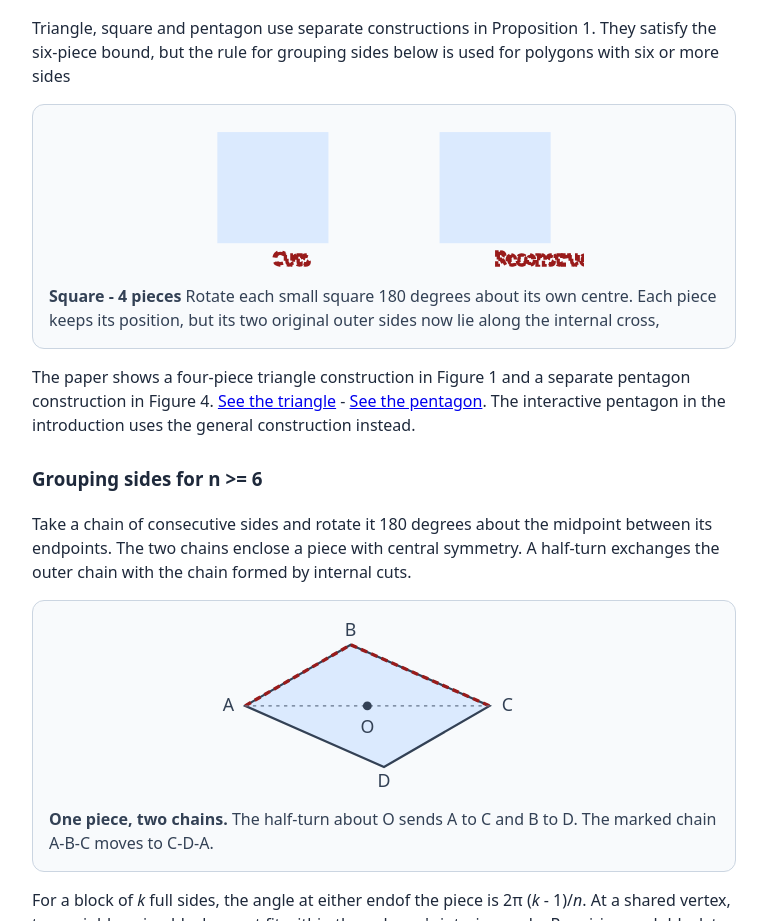
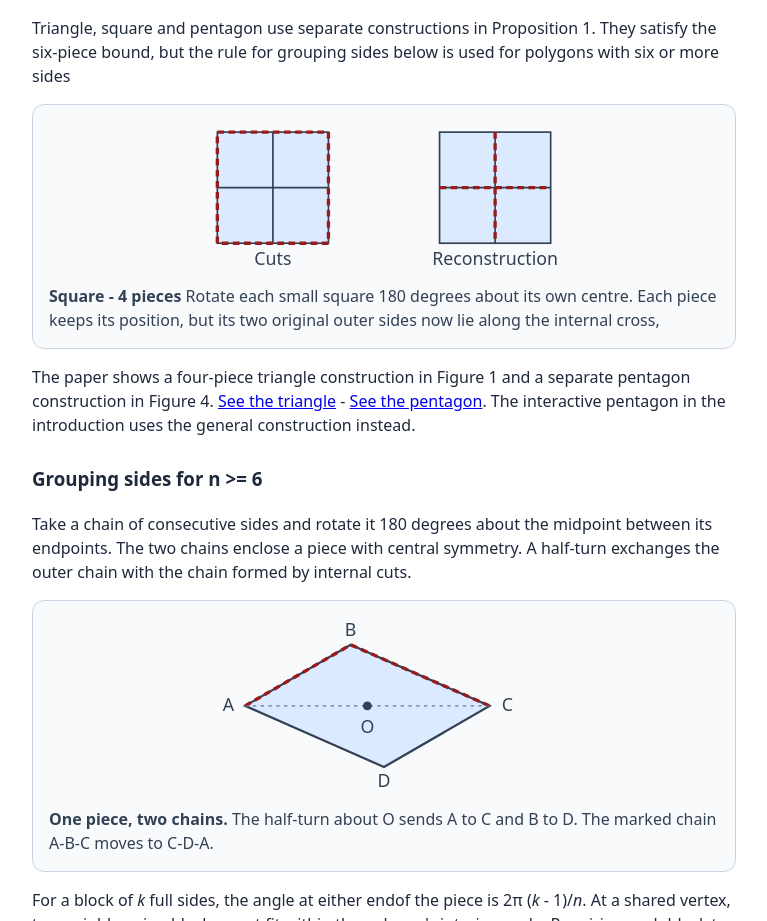
Before and after one commit to RobertoCuevasP/Inside-Out-Disections, a plain HTML site: page index.html in a window 1280 px wide. Shown: the part 2830-3751 px from the top of the page, without its empty margins (64-831 px from the left). Drawn offline with Linux system fonts and the light colour scheme.

Commit message:
Correction for square example

```diff
--- a/index.html
+++ b/index.html
@@ -116,13 +116,17 @@
       <h3>Small regular polygons</h3>
       <p>Triangle, square and pentagon use separate constructions in Proposition 1. They satisfy the six-piece bound, but the rule for grouping sides below is used for polygons with six or more sides</p>
       <figure class="regular-diagram">
-        <svg viewBox="0 0 360 136" role="img" aria-label="A square cut into four smaller squares. Before rotation, the marked segments are on the outside. After each piece rotates 180 degrees, those segments lie on the internal cross">
-          <g fill="#dbeafe" stroke="334155" stroke-width="1.5">
-            <rect x="30" y="10" width="100" height="100" />
+        <svg viewBox="0 0 360 136" role="img" aria-label="A square cut into four smaller squares. Before rotation, the marked segments are on the outside. After each piece rotates 180 degrees, those segments lie on the internal cross.">
+          <g fill="#dbeafe" stroke="#334155" stroke-width="1.5">
+            <rect x="30" y="10" width="100" height="100"/>
             <rect x="230" y="10" width="100" height="100"/>
             <path d="M80 10V110 M30 60H130 M280 10V110 M230 60H330"/>
           </g>
           <g fill="none" stroke="#991b1b" stroke-width="3" stroke-dasharray="6 4">
+            <rect x="30" y="10" width="100" height="100"/>
+            <path d="M280 10V110 M230 60H330"/>
+          </g>
+          <g fill="#334155" text-anchor="middle">
             <text x="80" y="130">Cuts</text>
             <text x="280" y="130">Reconstruction</text>
           </g>
```
